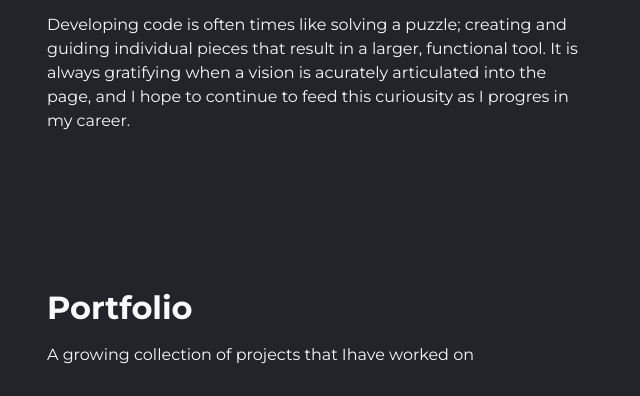
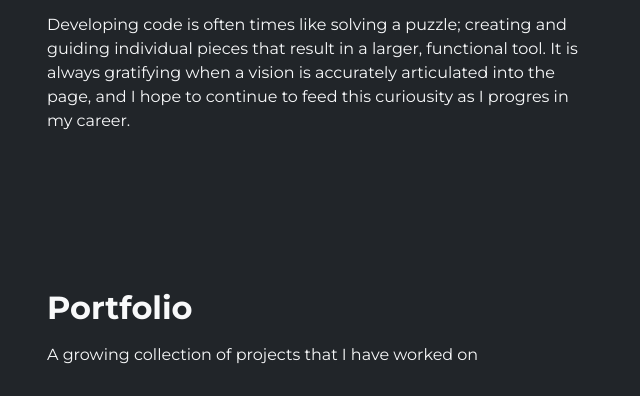
Before and after one commit to Brandoncowley/UpdatedPortfolio, a plain HTML site: page index.html in a window 1280 px wide. Shown: the part 541-937 px from the top of the page, 35-675 px from the left. Drawn offline with nearby package versions, Linux system fonts and the light colour scheme.

Commit message:
corrected two minor spelling errors

```diff
--- a/index.html
+++ b/index.html
@@ -45,7 +45,7 @@
             <p class="lead">On a path of discovery</p>
             <p>Thanks for stopping by! My name is Brandon, and I am a full-stack developer with a drive to learn all of the ins and outs of webs design. If you arrived here, no doubt you are looking for examples of my coding work. This website will serve as an evolving display of my projects, and coding competencies.</p>
             <p>Originally starting a professional journey in the health and wellness industry, I spent a decade helping people on a direct-service level, and developed a deep passion for delivering outstanding customer experiences. I believe there is incredible value to connecting people with services and products that improve their quality of life. In developing my digital/coding skills, I believe I can help design, execute, and deliver great experiences to the end-user that are aesthetically pleasing, functional, and engaging.</p>
-            <p>Developing code is often times like solving a puzzle; creating and guiding individual pieces that result in a larger, functional tool. It is always gratifying when a vision is acurately articulated into the page, and I hope to continue to feed this curiousity as I progres in my career.</p>
+            <p>Developing code is often times like solving a puzzle; creating and guiding individual pieces that result in a larger, functional tool. It is always gratifying when a vision is accurately articulated into the page, and I hope to continue to feed this curiousity as I progres in my career.</p>
         </div>
           <div class="col-lg-5 mx-auto">
             <p class="portraitPhoto"><img src="./Assets/DoubleExposurePortrait.jpeg" alt="portrait photo of Brandon" class="img-fluid portraitPhoto rounded-circle"></p>
@@ -63,7 +63,7 @@
             <div class="row">
               <div class="col-md-12 col-lg-8 py-3">
                 <h2 class="heading py-2">Portfolio</h2>
-                <p>A growing collection of projects that Ihave worked on</p>
+                <p>A growing collection of projects that I have worked on</p>
               </div>
             </div>
             <div class="row">
```
